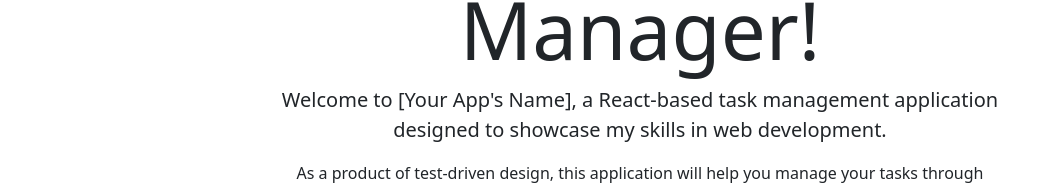
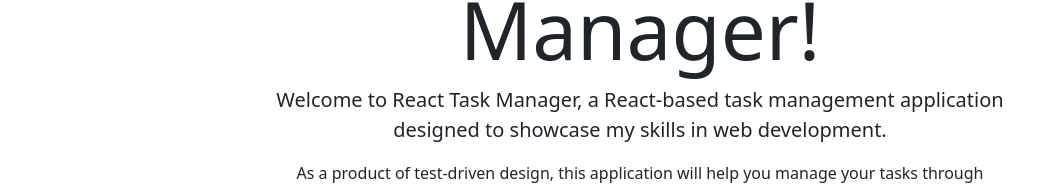
Before and after one commit to mpierce1988/ReactTaskManager, a React (Create React App) app in the folder task-manager/: page / in a window 1280 px wide. Shown: the part 171-360 px from the top of the page, without its empty margins (0-1064 px from the left). Built offline with nearby package versions, Linux system fonts and the light colour scheme; no server answers.

Commit message:
Changed name on Home page

```diff
--- a/task-manager/src/containers/Home.js
+++ b/task-manager/src/containers/Home.js
@@ -6,7 +6,7 @@
         <Row className='justify-content-center'>
             <Col xs={12} md={8}>
             <h1 className='display-1'>Welcome to Task Manager!</h1>
-            <p className='lead'>Welcome to [Your App's Name], a React-based task management application designed to showcase my skills in web development.</p>
+            <p className='lead'>Welcome to React Task Manager, a React-based task management application designed to showcase my skills in web development.</p>
             <p> As a product of test-driven design, this application will help you manage your tasks through intuitive Create, Read, Update, and Delete (CRUD) functionalities. You can register as a new user or log in to unlock a tailored task management experience. Get started today and see how React can power robust and dynamic user interfaces!</p>
             </Col>
         </Row>
```
